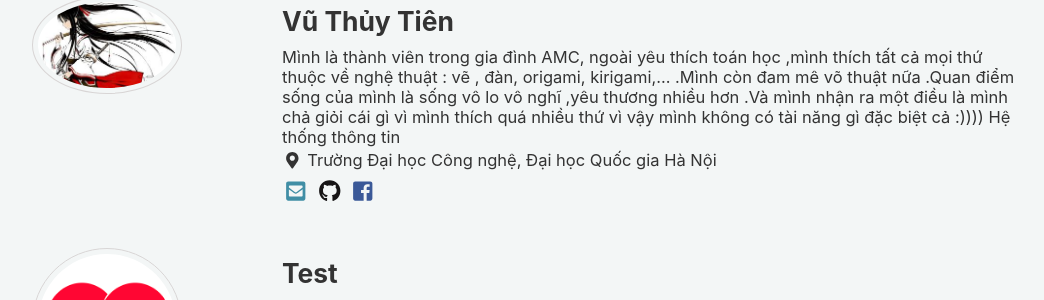
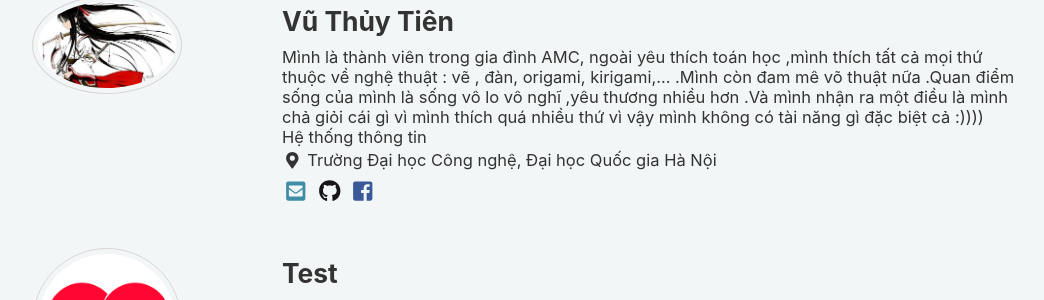
Before and after one commit to testvon/amcblog.github.io, a Jekyll site: the page built from _pages/member-archive.html, in a window 1280 px wide and 900 px high, scrolled down 1934 px. Shown: the part 213-513 px from the top of the window, without its empty margins (140-1184 px from the left). Built offline with Jekyll 4.4.1, drawn with Linux system fonts in a browser that asks for light colours; nearby versions of some CDN libraries.

```diff
--- a/_data/members.yml
+++ b/_data/members.yml
@@ -47,10 +47,7 @@ bdminh:
 vttien:
   name: "Vũ Thủy Tiên"
   email: "thuytien98amc@gmail.com"
-  bio:    |
-    Mình là thành viên trong gia đình AMC, ngoài yêu thích toán học ,mình thích tất cả mọi thứ thuộc về nghệ thuật : vẽ , đàn, origami, kirigami,... .Mình còn đam mê võ thuật nữa .Quan điểm sống của mình là sống vô lo vô nghĩ ,yêu thương nhiều hơn .Và mình nhận ra một điều là mình chả giỏi cái gì vì mình thích quá nhiều thứ vì vậy mình không có tài năng gì đặc biệt cả  :))))
-
-    Hệ thống thông tin
+  bio: "Mình là thành viên trong gia đình AMC, ngoài yêu thích toán học ,mình thích tất cả mọi thứ thuộc về nghệ thuật : vẽ , đàn, origami, kirigami,... .Mình còn đam mê võ thuật nữa .Quan điểm sống của mình là sống vô lo vô nghĩ ,yêu thương nhiều hơn .Và mình nhận ra một điều là mình chả giỏi cái gì vì mình thích quá nhiều thứ vì vậy mình không có tài năng gì đặc biệt cả  :)))) <br> Hệ thống thông tin"
   location: "Trường Đại học Công nghệ, Đại học Quốc gia Hà Nội"
   avatar: "/images/members/2018/vttien.jpg"
   github: "vuthuytien"
```
